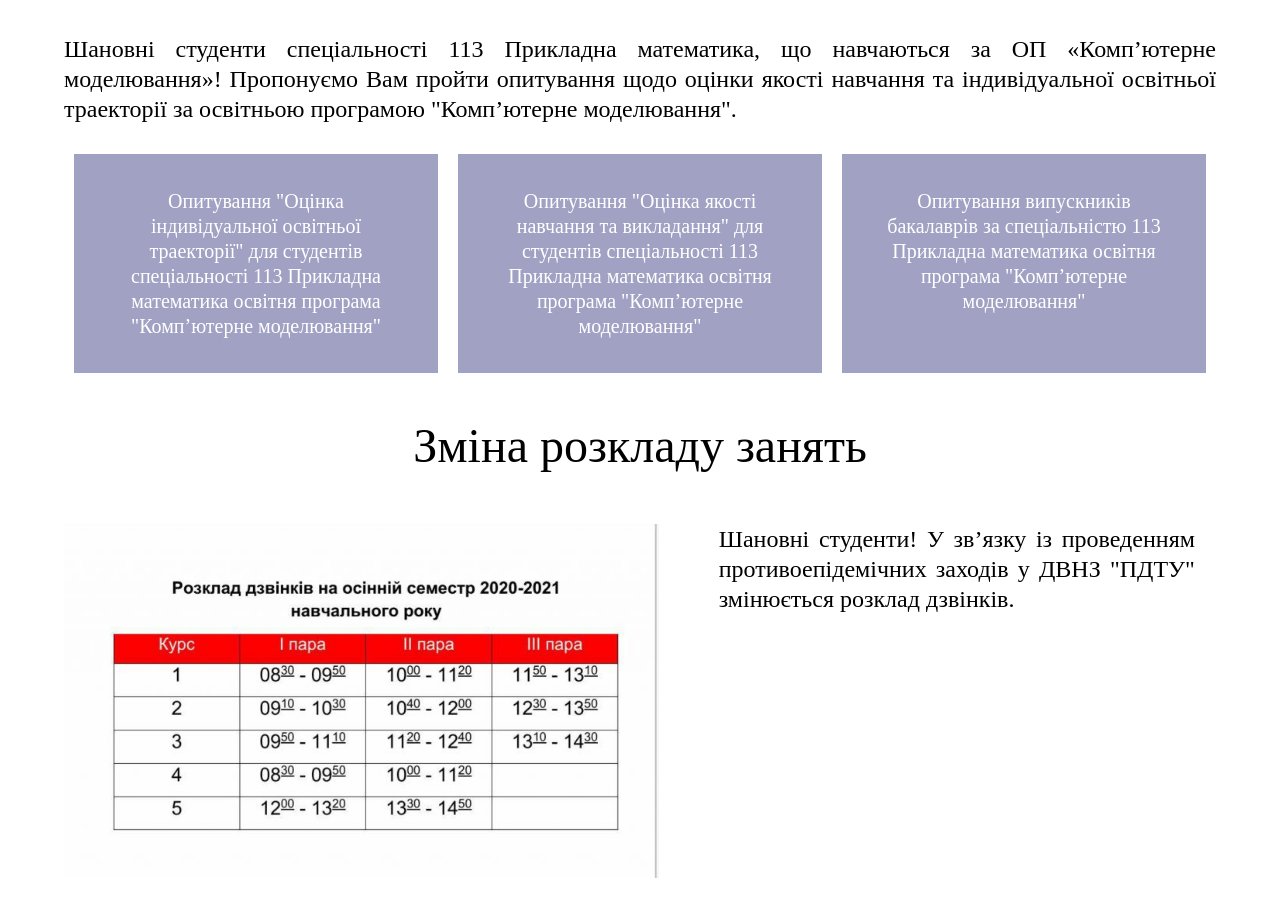
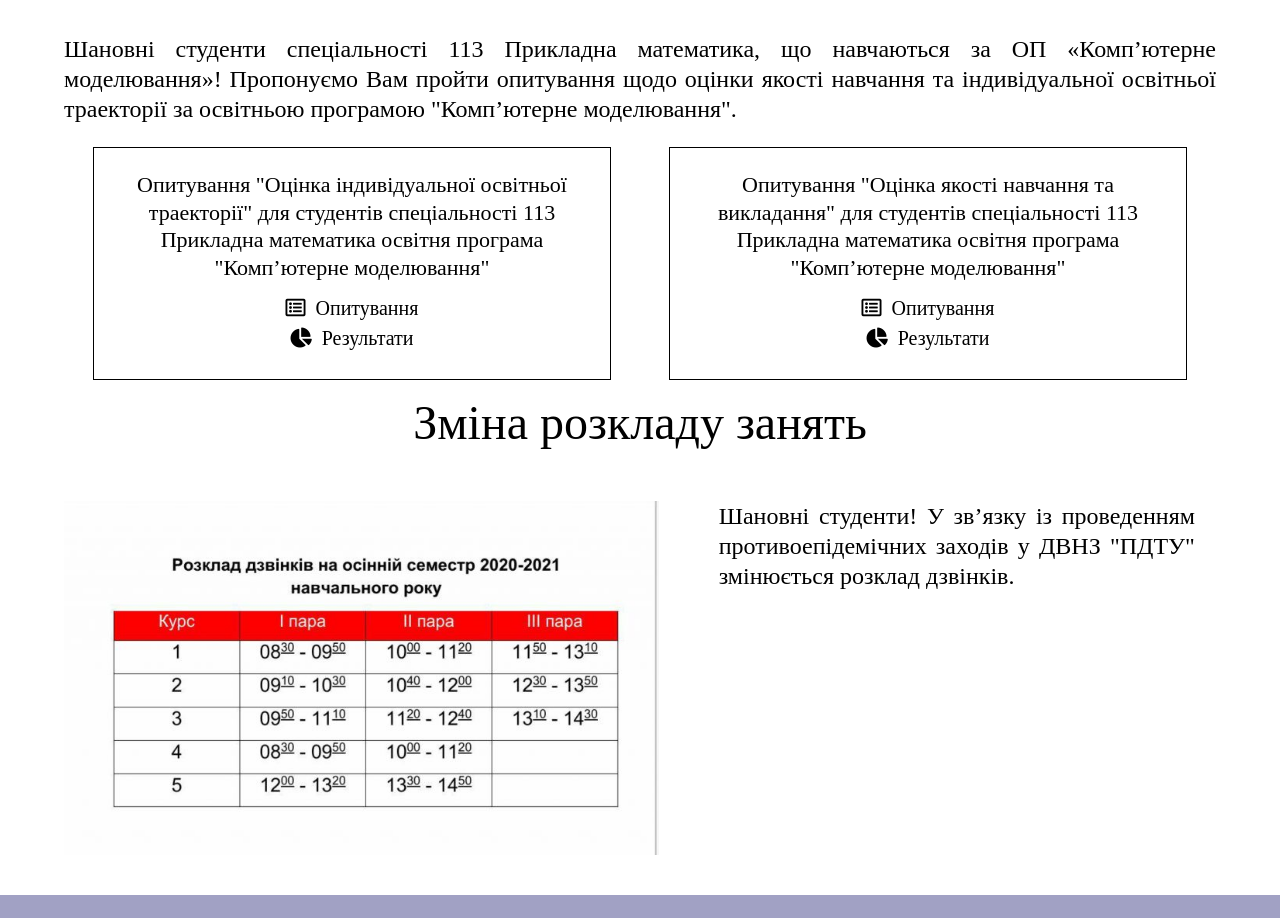
Before and after one commit to KingArthur-IT/AppliedMath-Cite, a plain HTML site: page students.html in a window 1280 px wide. Shown: the part 2967-3885 px from the top of the page. Drawn offline with Linux system fonts and the light colour scheme.

Commit message:
Сверстаны блоки с анкетами

```diff
--- a/css/student-block.css
+++ b/css/student-block.css
@@ -106,46 +106,70 @@
   display: block;
   width: 100%;
 }
-
-.anketing__wrapper {
+.anketing-wrapper {
+  width: 90%;
+  margin: auto;
   display: flex;
-  justify-content: space-between;
-  padding: 30px 5%;
+  justify-content: space-around;
+}
+.anketing-item {
+  position: relative;
+  display: block;
+  text-align: center;
+  flex-basis: 45%;
+  padding: 2%;
+  margin-top: 2%;
+  transition: all 0.5s ease;
+  border: 1px solid #000;
+}
+.anketing-item:before {
+  content: "";
+  position: absolute;
+  display: block;
+  top: 0;
+  left: 0;
+  right: 0;
+  bottom: 0;
+  background-color: rgb(247, 151, 7);
+  z-index: -1;
+  transform: scale(0);
+  transition: all 0.5s ease;
+}
+.anketing-item:hover:before {
+  transform: scale(1);
+}
+.anketing-item__text {
+  font-size: 22px;
+  margin-bottom: 15px;
+}
+.anketing-item__link {
+  text-decoration: none;
+  margin-bottom: 5px;
+  font-size: 20px;
+}
+.anketing-item__link a {
+  text-decoration: none;
+  color: #000;
+}
+.anketing-item__link a:hover,
+.anketing-item__link:hover {
+  color: #fff;
+}
+.anketing-icon {
+  margin-right: 5px;
 }
 
-.anketing__wrapper__item {
-  display: block;
-  background-color: rgba(121, 121, 172, 0.7);
-  flex-basis: 33%;
-  text-align: center;
-  padding: 3%;
-  margin: 0px 10px;
-  transition: 1s ease-in-out;
+@media (max-width: 1000px) {
+  .anketing-item:before {
+    transform: scale(1);
+    background-color: rgba(121, 121, 172, 0.7);
+  }
 }
-
-.anketing__wrapper__item__text__link {
-  text-decoration: none;
-  color: #fff;
-}
-
-.anketing__wrapper__item__text {
-  font-size: 20px;
-}
-
-.anketing__wrapper__item:hover {
-  background-color: rgb(247, 151, 7);
-}
-
-@media (max-width: 800px) {
-  .anketing__wrapper {
+@media (max-width: 700px) {
+  .anketing-wrapper {
     flex-direction: column;
   }
-  .anketing__wrapper__item {
-    padding: 3% 5%;
-    margin: 5px 10px;
-  }
 }
-
 .rozklad-stud {
   border-spacing: 0;
   border-collapse: collapse;
@@ -193,3 +217,29 @@ th {
 .course-select__select-box {
   height: 35px;
 }
+@media (max-width: 600px) {
+  .rozklad-stud {
+    margin-left: 20px;
+  }
+  .date-coll,
+  .n-para-coll,
+  .chet-coll {
+    width: 40px;
+  }
+  td {
+    padding: 5px;
+  }
+  .course-select {
+    text-align: justify;
+    display: flex;
+    align-items: center;
+    flex-direction: column;
+    margin-left: 20px;
+    margin-bottom: 20px;
+  }
+  .course-select__text {
+    font-size: 18px;
+    margin-right: 5px;
+    margin-bottom: 5px;
+  }
+}
--- a/students.html
+++ b/students.html
@@ -7,6 +7,7 @@
     <link rel="stylesheet" href="./css/style.css">
     <link rel="stylesheet" href="./css/student-block.css">
     <link rel="stylesheet" href="./css/jquery.fancybox.min.css">
+    <link href="https://use.fontawesome.com/releases/v5.0.13/css/all.css" rel="stylesheet">
     <meta name="viewport" content="width=device-width,initial-scale=1">
     <script src="./js/jQuery.js"></script>
     <script src="./js/jquery.fancybox.min.js"></script>
@@ -392,34 +393,43 @@
             </div>
         </div>
     </section>
-    <section class = "anketing">
+    <section class="anketing">
         <h1>Опитування</h1>
         <div class="text-block">
             Шановні студенти спеціальності 113 Прикладна математика, що навчаються за ОП «Комп’ютерне моделювання»!
-            Пропонуємо Вам пройти опитування щодо оцінки якості навчання та індивідуальної освітньої траекторії за освітньою програмою "Комп’ютерне моделювання".
+            Пропонуємо Вам пройти опитування щодо оцінки якості навчання та індивідуальної освітньої траекторії за освітньою
+            програмою "Комп’ютерне моделювання".
         </div>
-        <div class = "anketing__wrapper">
-            <div class = "anketing__wrapper__item">
-            <p class = "anketing__wrapper__item__text">
-                <a href="#0" class = "link-lockup anketing__wrapper__item__text__link">
-                    Опитування "Оцінка індивідуальної освітньої траекторії" для студентів спеціальності 113 Прикладна математика освітня програма "Комп’ютерне моделювання"
-                </a>
-            </p>
+        <div class="anketing-wrapper">
+            <div class = "anketing-item">
+                <p class="anketing-item__text">
+                    Опитування "Оцінка індивідуальної освітньої траекторії" для студентів спеціальності 113 Прикладна
+                    математика освітня програма "Комп’ютерне моделювання"
+                </p>
+                <div class="anketing-item__link">
+                    <i class="far fa-list-alt anketing-icon"></i>
+                    <a href="#0" class="link-lockup">Опитування</a>
+                </div>
+                <div class="anketing-item__link">
+                    <i class="fas fa-chart-pie anketing-icon"></i>
+                    <a href="#0" class="link-lockup">Результати</a>
+                </div>
             </div>
-            <div class = "anketing__wrapper__item">
-                <p class = "anketing__wrapper__item__text">
-                    <a href="#0" class = "link-lockup anketing__wrapper__item__text__link">
-                        Опитування "Оцінка якості навчання та викладання" для студентів спеціальності 113 Прикладна математика освітня програма "Комп’ютерне моделювання"
-                    </a>
+            <div class="anketing-item">
+                <p class="anketing-item__text">
+                    Опитування "Оцінка якості навчання та викладання" для студентів спеціальності 113 Прикладна
+                    математика освітня програма "Комп’ютерне моделювання"
+                </p>
+                <p class="anketing-item__link">
+                    <i class="far fa-list-alt anketing-icon"></i>
+                    <a href="#0" class="link-lockup">Опитування</a>
+                </p>
+                <p class="anketing-item__link">
+                    <i class="fas fa-chart-pie anketing-icon"></i>
+                    <a href="#0" class="link-lockup">Результати</a>
                 </p>
             </div>
-            <div class = "anketing__wrapper__item">
-                <p class = "anketing__wrapper__item__text">
-                    <a href="#0" class = "link-lockup anketing__wrapper__item__text__link">
-                        Опитування випускників бакалаврів за спеціальністю 113 Прикладна математика освітня програма "Комп’ютерне моделювання"
-                    </a>
-                </p>
-            </div>
+
         </div>
     </section>
     <h1>Зміна розкладу занять</h1>
```
Also changed, not shown: abit.html (+34 -0 lines), graduates.html (+35 -0 lines).
